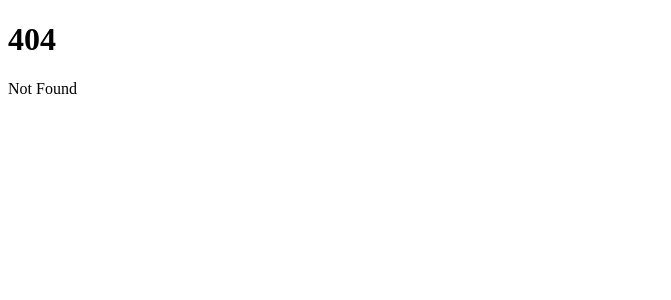
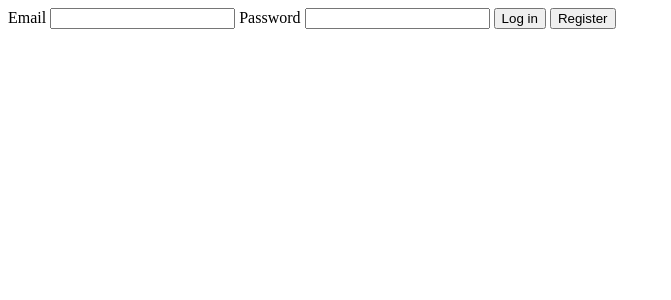
Before and after one commit to louiegrande/byos, a SvelteKit app: page /login in a window 1280 px wide. Before the commit this address had no page. Shown: the top 300 px of the page, without its empty margins (0-671 px from the left). Built offline with nearby package versions, Linux system fonts and the light colour scheme.

Commit message:
HLSPlayer and Demologin

```diff
--- a/package.json
+++ b/package.json
@@ -3,7 +3,7 @@
 	"version": "0.0.1",
 	"private": true,
 	"scripts": {
-		"dev": "vite dev",
+		"dev": "vite dev --port 8081",
 		"build": "vite build",
 		"preview": "vite preview",
 		"check": "svelte-kit sync && svelte-check --tsconfig ./tsconfig.json",
@@ -28,6 +28,8 @@
 		"svelte-check": "^3.6.0",
 		"tslib": "^2.4.1",
 		"typescript": "^5.0.0",
+		"typescript-svelte-plugin": "^0.3.38",
+		"video.js": "^8.12.0",
 		"vite": "^5.0.3",
 		"vitest": "^1.2.0"
 	},
--- a/src/routes/+page.svelte
+++ b/src/routes/+page.svelte
@@ -1,2 +1,4 @@
-<h1>Welcome to SvelteKit</h1>
-<p>Visit <a href="https://kit.svelte.dev">kit.svelte.dev</a> to read the documentation</p>
+<script>
+import HLSPlayer from '$lib/components/HLSPlayer.svelte';
+</script>
+<HLSPlayer/>
--- /dev/null
+++ b/src/routes/login/+page.server.ts
@@ -0,0 +1,9 @@
+import type { Actions } from './$types';
+
+export const actions = {
+  login: async (event) => {
+    console.log("Test");
+  },
+  register: async (event) => {
+  }
+} satisfies Actions;
--- /dev/null
+++ b/src/routes/login/+page.svelte
@@ -0,0 +1,12 @@
+<form method="POST" action="?/login">
+  <label>
+    Email
+    <input name="email" type="email"/>
+  </label>
+  <label>
+    Password
+    <input name="password" type="password"/>
+  </label>
+  <button>Log in</button>
+  <button formaction="?/register">Register</button>
+</form>
```
Also changed, not shown: src/lib/components/HLSPlayer.svelte (added, +26 -0 lines), tsconfig.json (+6 -1 lines), 1 other file (tests, documents, lock files or other folders).
